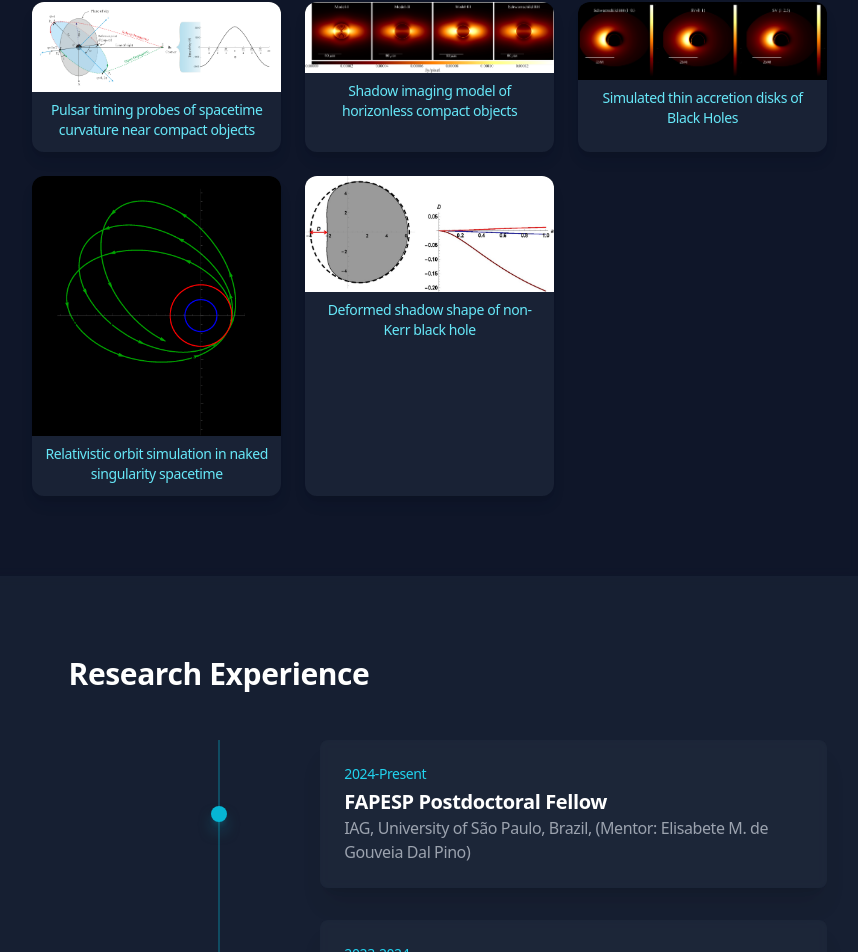
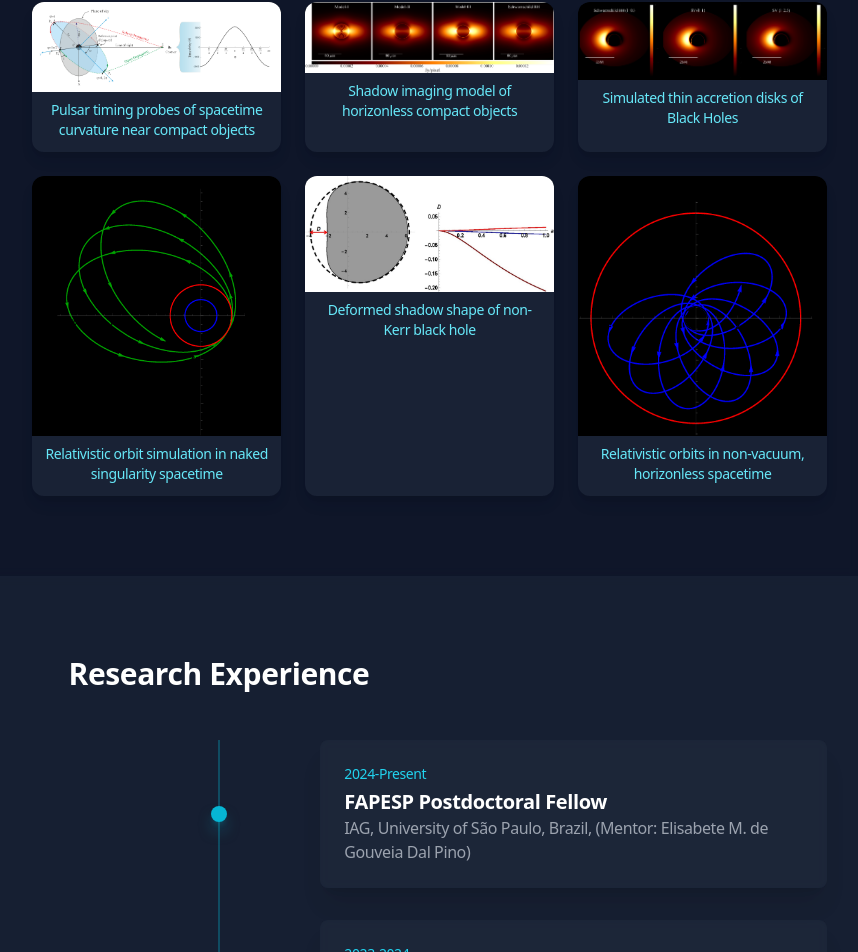
Before and after one commit to Parth-G-Bambhaniya/Parth-G-Bambhaniya.github.io, a React (Vite) app: page / in a window 1280 px wide. Shown: the part 1415-2367 px from the top of the page, without its empty margins (421-1279 px from the left). Built offline with nearby package versions, Linux system fonts and the light colour scheme; some icons are missing.

Commit message:
Update App.jsx

```diff
--- a/src/App.jsx
+++ b/src/App.jsx
@@ -11,7 +11,7 @@ import orbitImage from './assets/JNWorbit1.png';
 import s2orbitImage from './assets/S2orbit.png';
 import pulsarImage from './assets/Pulsartiming.png';
 import deformImage from './assets/Deform.png';
-
+import jmnorbitImage from './assets/orbitjmn.png';
 
 
 
@@ -411,6 +411,7 @@ const About = () => {
     { src: shadowImage1, caption: "Simulated thin accretion disks of Black Holes" },
     { src: orbitImage, caption: "Relativistic orbit simulation in naked singularity spacetime" },
     { src: deformImage, caption: "Deformed shadow shape of non-Kerr black hole" },
+    { src: jmnorbitImage, caption: "Relativistic orbits in non-vacuum, horizonless spacetime" },
 
   ];
 
```
